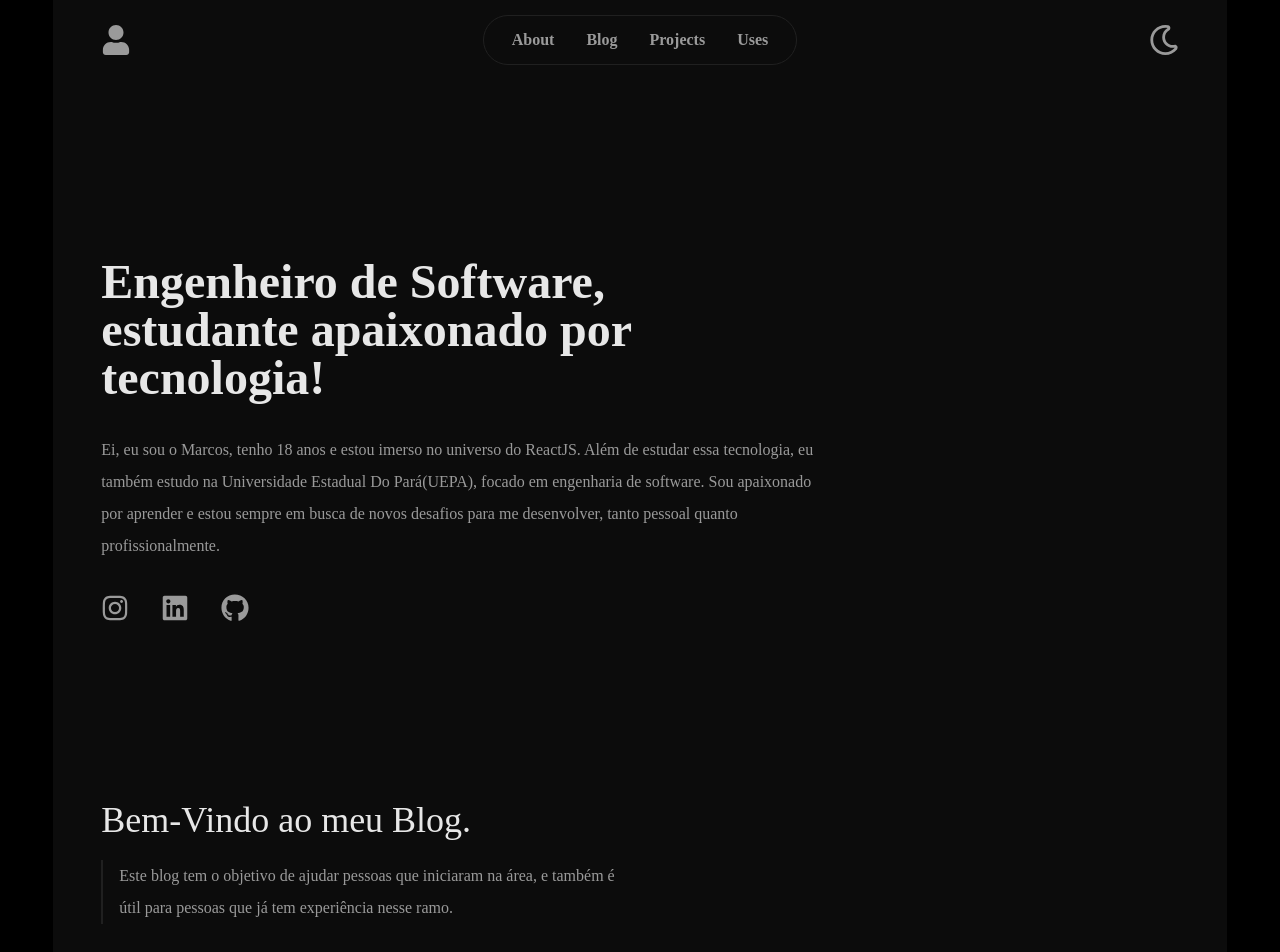
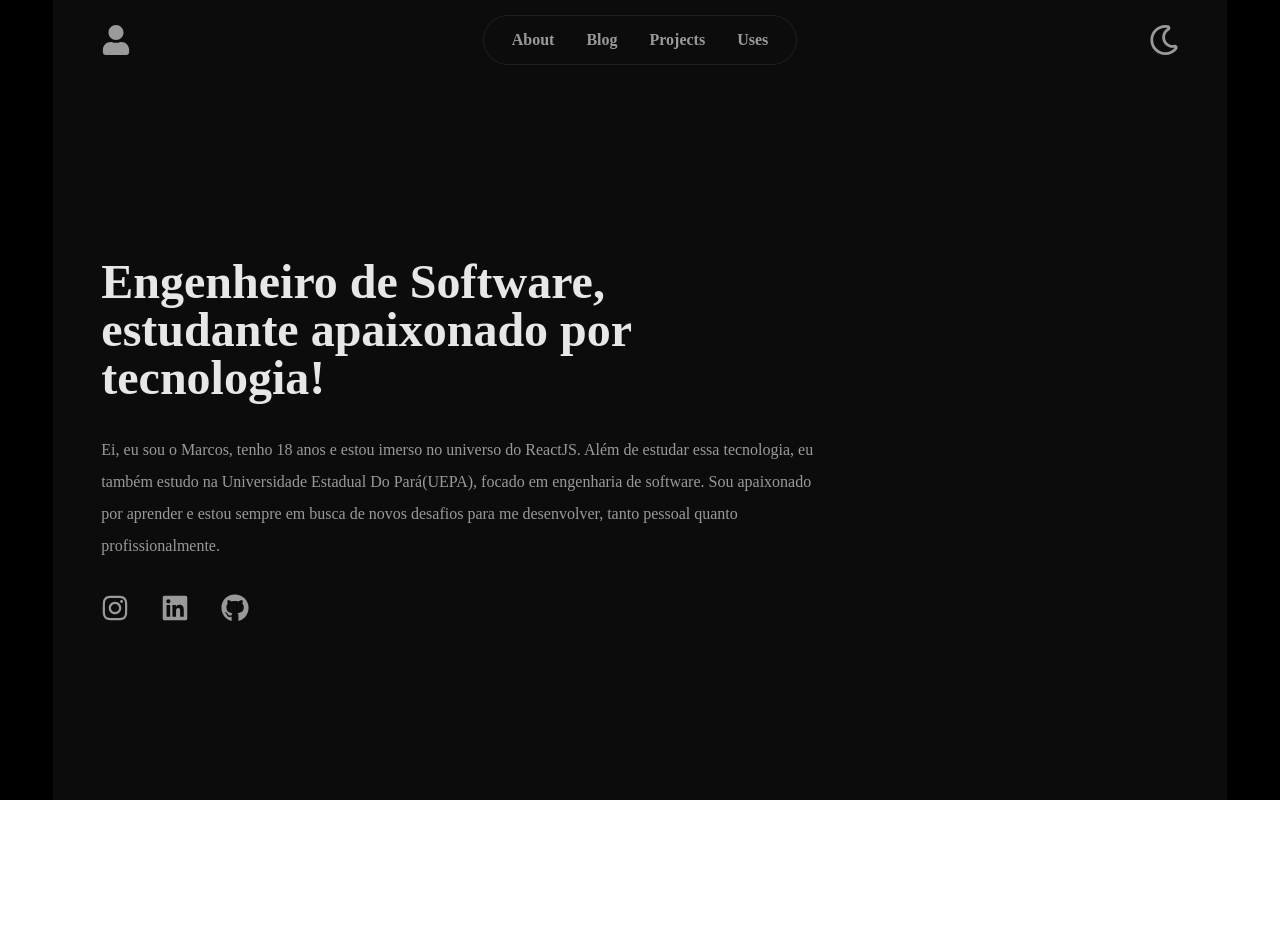
Before and after one commit to MarcosOki/Portifolio, a React app: page / in a window 1280 px wide. Shown: the top 952 px of the page. After the commit the page ends 800 px from the top, so only its background shows below. Built offline with nearby package versions, Linux system fonts and the light colour scheme; no server answers; the HTML template or start-up script is replaced by a standard one.

Commit message:
Voltei uns commits, e removi o componente blog

```diff
--- a/src/App.tsx
+++ b/src/App.tsx
@@ -19,7 +19,6 @@ function App() {
     >
       <ToastContainer />
       <SectionMain toggleThemeFunction={toggleTheme} theme={dark}/>
-      <SectionBlog/>
     </Body>
   );
 }
```
